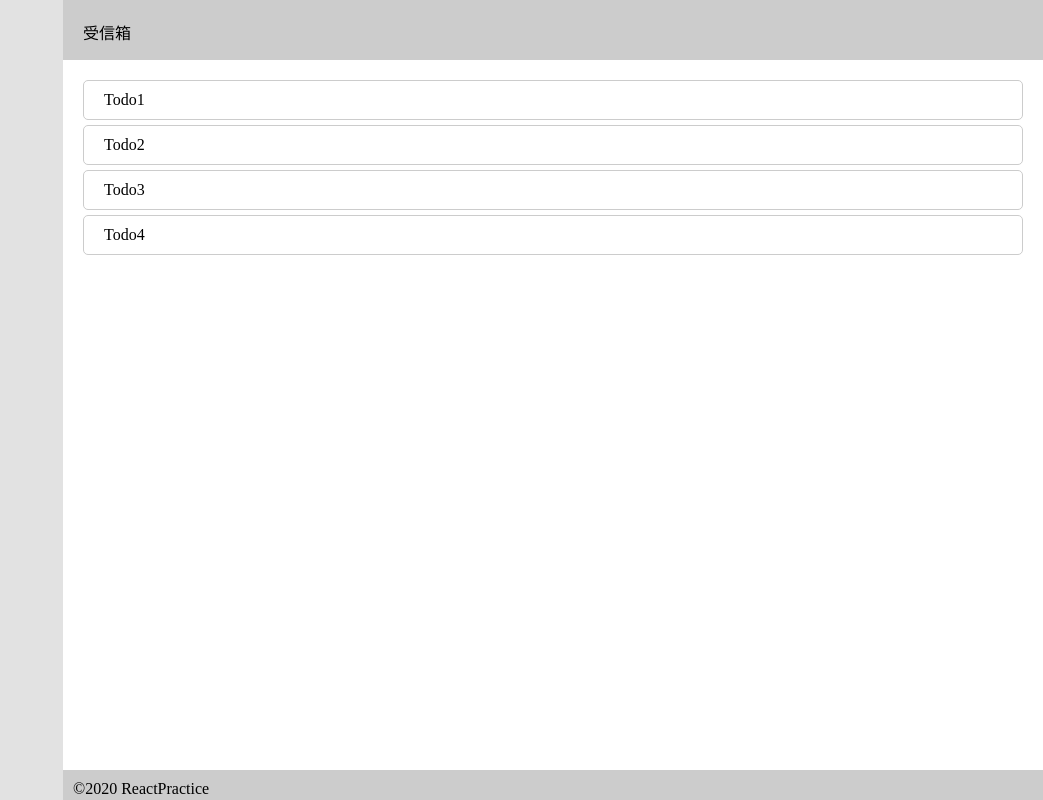
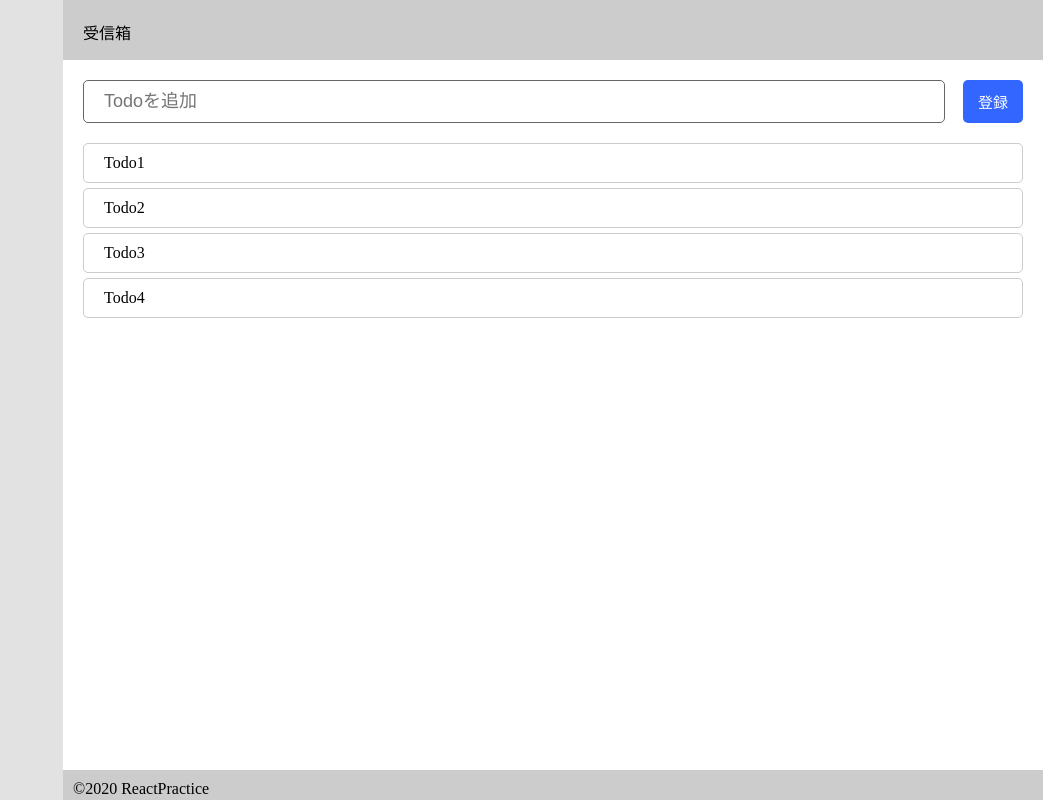
Before and after one commit to yk-port/react_practice, a React app: page / in a window 1280 px wide. Shown: the whole page, without its empty margins (237-1280 px from the left). Built offline with nearby package versions, Linux system fonts and the light colour scheme.

Commit message:
4-14-1 Todoのインプットエリアの追加（見た目だけ）

```diff
--- a/css/index.css
+++ b/css/index.css
@@ -48,6 +48,31 @@ html, body {
   list-style: none;
 }
 
+.main-area .list-area .todo-input-area {
+  margin-bottom: 20px;
+  overflow: hidden;
+}
+
+.main-area .list-area .todo-input-area .todo-input {
+  border: 1px solid #666666;
+  border-radius: 5px;
+  padding: 10px 20px;
+  font-size: 18px;
+  float: left;
+  width: calc(100% - 120px);
+}
+
+.main-area .list-area .todo-input-area .add-button {
+  border: none;
+  border-radius: 5px;
+  background: #3366FF;
+  color: #FFFFFF;
+  width: 60px;
+  height: 43px;
+  font-size: 15px;
+  float: right;
+}
+
 .header {
   box-sizing: border-box;
   width: 100%;
--- a/src/js/components/mainArea.js
+++ b/src/js/components/mainArea.js
@@ -31,6 +31,12 @@ export default class MainArea extends React.Component {
       <div className="main-area">
         <Header />
         <main className="list-area">
+          <div className="todo-input-area">
+            <input type="text"
+                   className="todo-input"
+                   placeholder="Todoを追加" />
+            <button className="add-button">登録</button>
+          </div>
           <ul className="todo-list">
             {this.renderTodoItems()}
           </ul>
```
